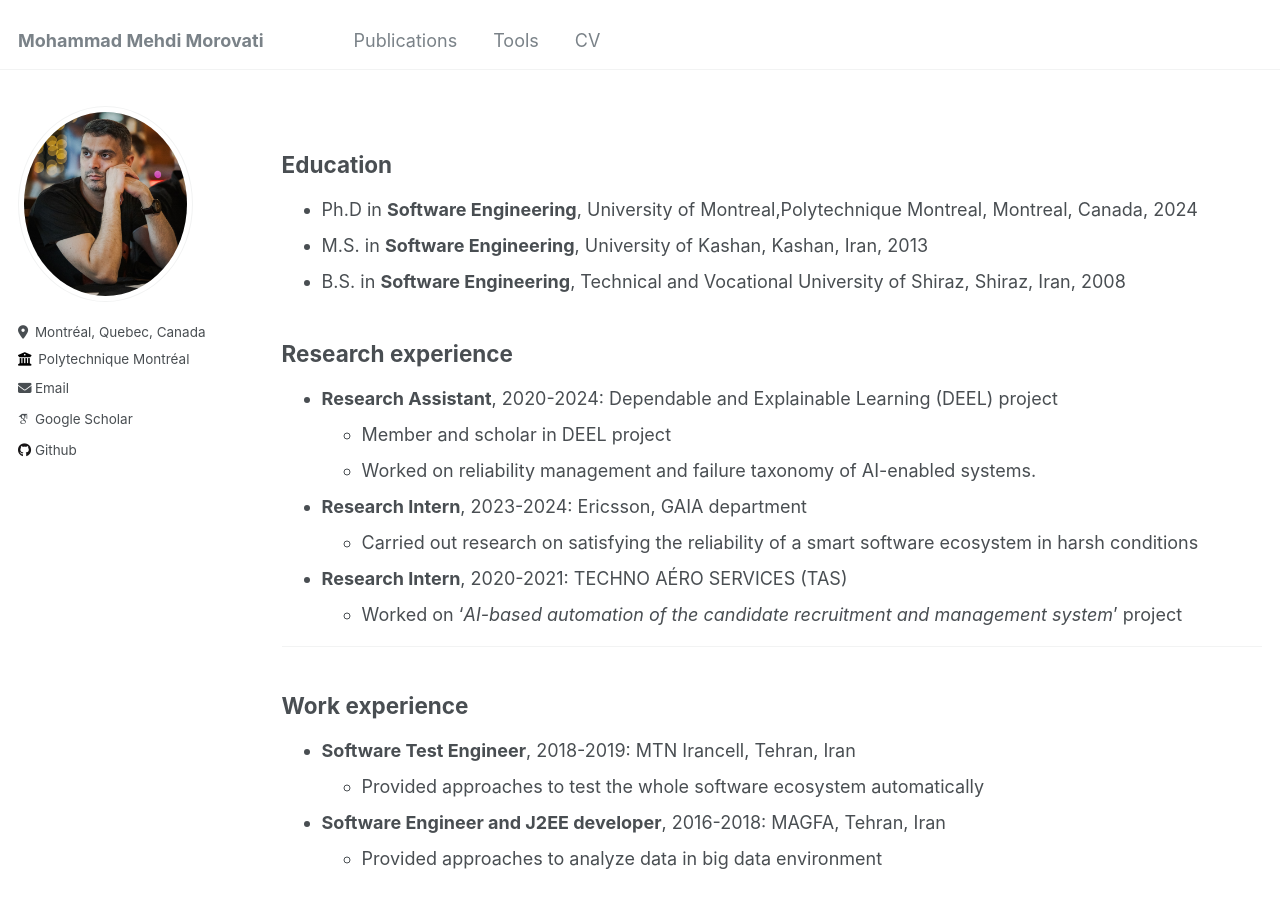
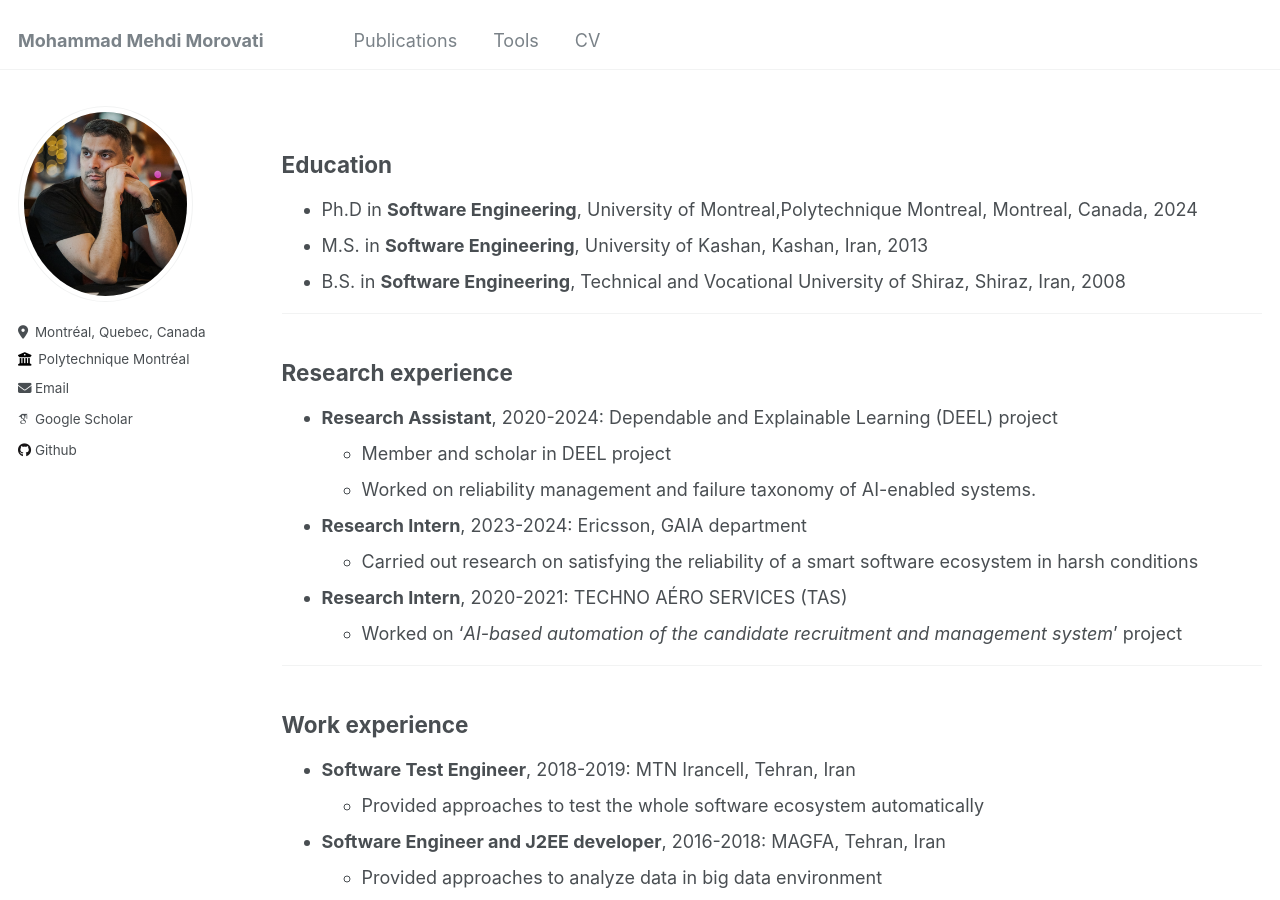
Before and after one commit to mehdi-morovati/mehdi-morovati.github.io, a Jekyll site: the page built from _pages/cv.md, in a window 1280 px wide and 900 px high. Built offline with Jekyll 4.4.1, drawn with Linux system fonts in a browser that asks for light colours; some web fonts are replaced.

Commit message:
Update cv.md

```diff
--- a/_pages/cv.md
+++ b/_pages/cv.md
@@ -14,7 +14,7 @@ redirect_from:
 * M.S. in **Software Engineering**, University of Kashan, Kashan, Iran, 2013
 * B.S. in **Software Engineering**, Technical and Vocational University of Shiraz, Shiraz, Iran, 2008
 
-
+******
 ## Research experience
 * **Research Assistant**, 2020-2024: Dependable and Explainable Learning (DEEL) project
   * Member and scholar in DEEL project
@@ -34,13 +34,13 @@ ________
 * **Software Engineer and J2EE developer**, 2016-2018: MAGFA, Tehran, Iran
   * Provided approaches to analyze data in big data environment
 
-
+-------
 ## Teaching
   <ul>{% for post in site.teaching reversed %}
     {% include archive-single-cv.html %}
   {% endfor %}</ul>
 
-
+________
 ## Skills
 * Skill 1
 * Skill 2
```
